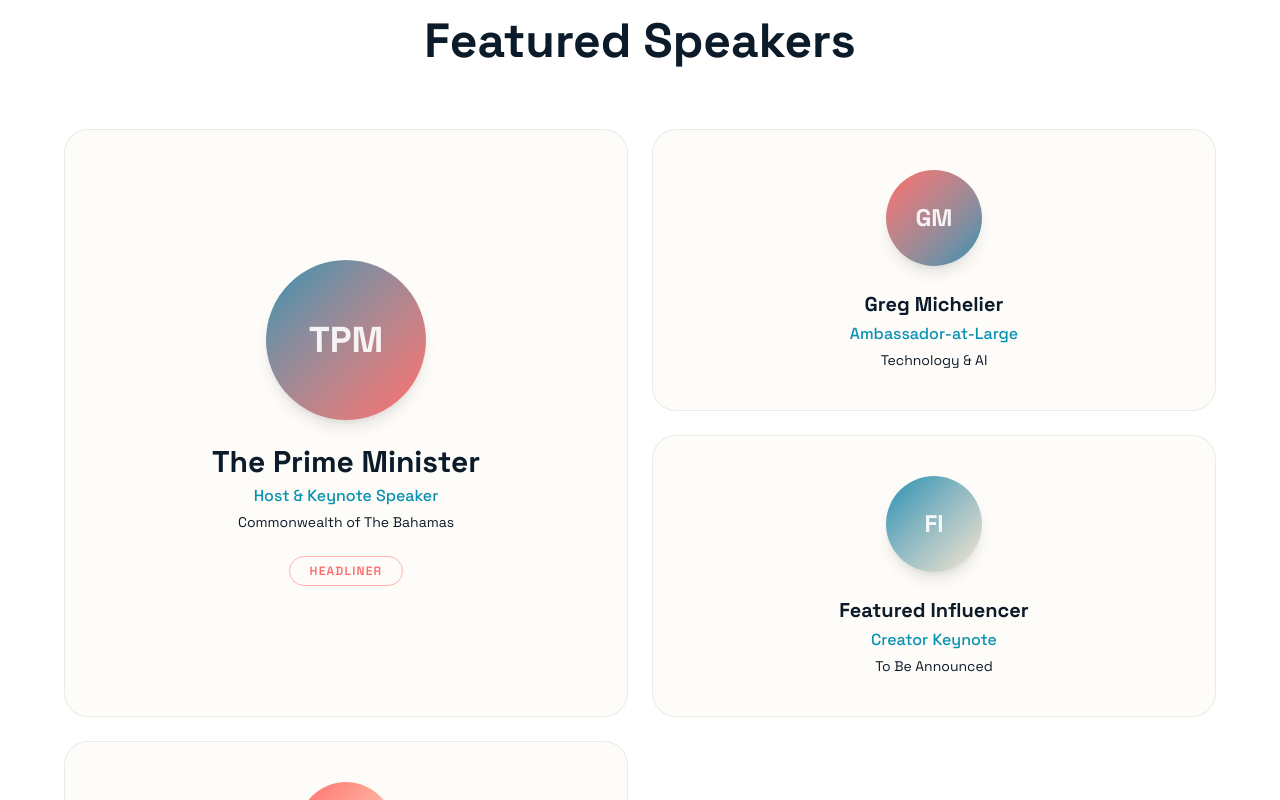
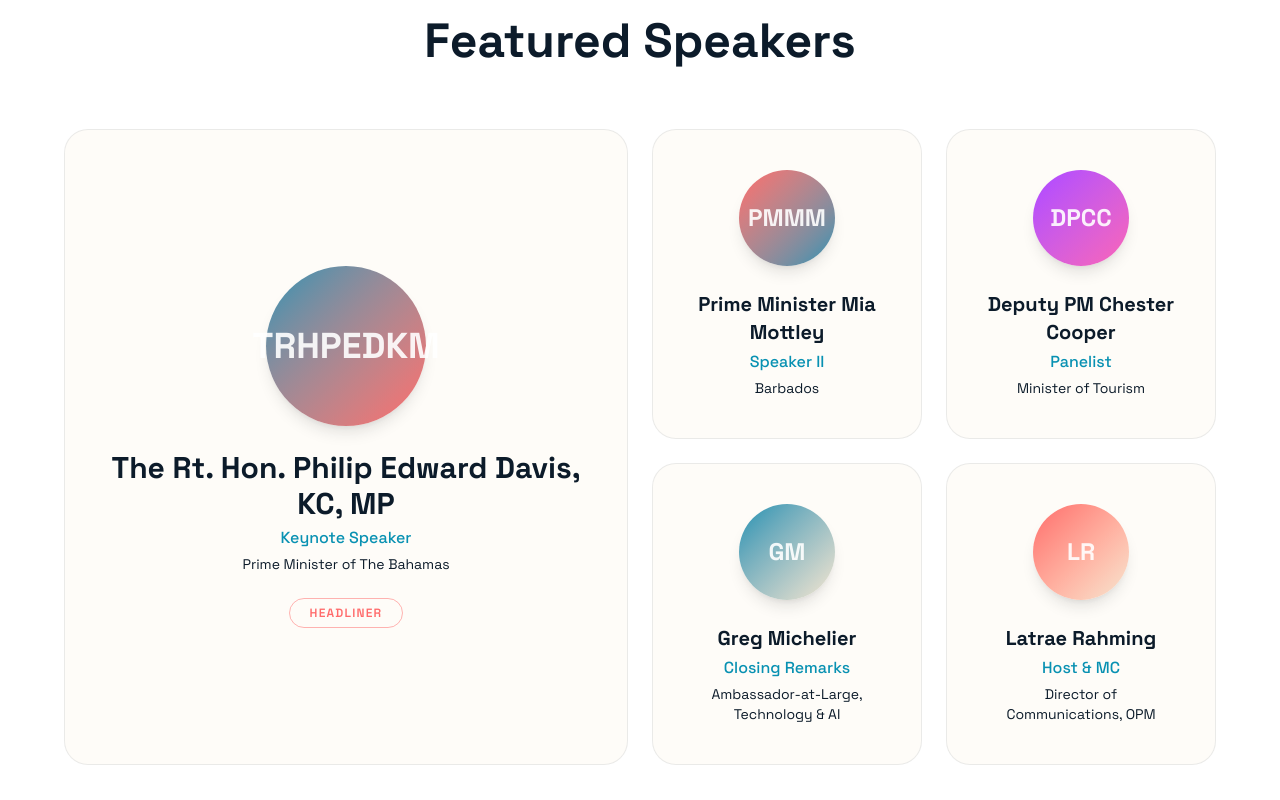
Before and after one commit to gmr0780/Bahamas-Creator-Economy, a Next.js app: page / in a window 1280 px wide. Shown: the part 4740-5540 px from the top of the page. Built offline with nearby package versions, Linux system fonts and the light colour scheme.

Commit message:
Update homepage speakers to match final programme: PM Davis, PM Mottley, DPM Cooper, Michelier, Rahming

```diff
--- a/src/app/page.tsx
+++ b/src/app/page.tsx
@@ -107,27 +107,33 @@ const pillars = [
 
 const speakers = [
   {
-    name: "The Prime Minister",
-    role: "Host & Keynote Speaker",
-    tagline: "Commonwealth of The Bahamas",
+    name: "The Rt. Hon. Philip Edward Davis, KC, MP",
+    role: "Keynote Speaker",
+    tagline: "Prime Minister of The Bahamas",
     featured: true,
   },
   {
-    name: "Greg Michelier",
-    role: "Ambassador-at-Large",
-    tagline: "Technology & AI",
+    name: "Prime Minister Mia Mottley",
+    role: "Speaker II",
+    tagline: "Barbados",
     featured: false,
   },
   {
-    name: "Featured Influencer",
-    role: "Creator Keynote",
-    tagline: "To Be Announced",
+    name: "Deputy PM Chester Cooper",
+    role: "Panelist",
+    tagline: "Minister of Tourism",
+    featured: false,
+  },
+  {
+    name: "Greg Michelier",
+    role: "Closing Remarks",
+    tagline: "Ambassador-at-Large, Technology & AI",
     featured: false,
   },
   {
     name: "Latrae Rahming",
-    role: "Panel Moderator",
-    tagline: "Creator Economy Panel",
+    role: "Host & MC",
+    tagline: "Director of Communications, OPM",
     featured: false,
   },
 ];
@@ -356,6 +362,7 @@ export default function Home() {
               const gradients = [
                 "from-aqua to-coral",
                 "from-coral to-aqua",
+                "from-purple-500 to-pink-400",
                 "from-aqua to-sand",
                 "from-coral to-sand",
               ];
@@ -370,7 +377,7 @@ export default function Home() {
                         : i === 2
                           ? "delay-300"
                           : "delay-400"
-                  } ${s.featured ? "md:col-span-6 md:row-span-2" : "md:col-span-6"}`}
+                  } ${s.featured ? "md:col-span-12 lg:col-span-6 lg:row-span-2" : "md:col-span-6 lg:col-span-3"}`}
                 >
                   <div
                     className={`rounded-3xl border border-navy/8 bg-sand/15 p-5 sm:p-10 text-center h-full flex flex-col items-center justify-center group hover:shadow-xl hover:border-aqua/25 transition-all duration-300 ${
```
